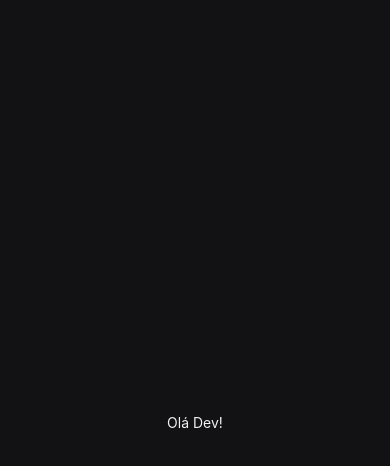
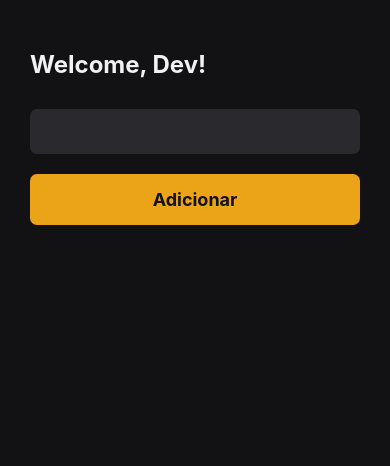
Before and after one commit to joevansanttos/mytasks, a React Native app: screen / in a window 390 px wide. Shown: the top 466 px of the page. Built offline with nearby package versions, Linux system fonts and the light colour scheme.

Commit message:
add TouchableOpacity

```diff
--- a/src/pages/Home/index.tsx
+++ b/src/pages/Home/index.tsx
@@ -1,22 +1,55 @@
 import React from 'react';
-import { Text, View , StyleSheet} from 'react-native';
+import {Platform, Text, TextInput, TouchableOpacity , View, StyleSheet, SafeAreaView} from 'react-native';
 
 export const Home = () => {
   return(
+    <SafeAreaView style={styles.safeAre}>
       <View style={styles.container}>
-      <Text style={styles.title}>Olá Dev!</Text>
+        <Text style={styles.title}>Welcome, Dev!</Text>
+        <TextInput style={styles.input} />
+        <TouchableOpacity activeOpacity={0.7} style={styles.button}>
+          <Text style={styles.buttonText}>Adicionar</Text>
+        </TouchableOpacity>
       </View>
+    </SafeAreaView>
   );
 };
 
 const styles = StyleSheet.create({
+  safeAre: {
+    flex: 1,
+    backgroundColor: '#121214',
+  },
   container: {
     flex: 1,
     backgroundColor: '#121214',
-        justifyContent:'center',
-        alignItems: 'center'
+    paddingHorizontal: 30,
+    paddingVertical: 50
   },
   title: {
-      color: '#f1f1f1'
+      color: '#f1f1f1',
+      fontSize: 24,
+      fontWeight: 'bold'
+  },
+  input:{
+    backgroundColor: '#29292e',
+    color: '#f1f1f1',
+    fontSize: 18,
+    padding: Platform.OS == 'ios' ? 15 : 12,
+    marginTop: 30,
+    borderRadius: 7,
+
+  },
+  button:{
+    backgroundColor: '#eba417',
+    padding: 15,
+    borderRadius: 7,
+    alignItems: 'center',
+    marginTop: 20,
+  },
+  buttonText: {
+    color: '#121214',
+    fontSize: 18,
+    fontWeight: 'bold',
   }
 });
```
Lines whose indentation alone changed are shown as unchanged.
